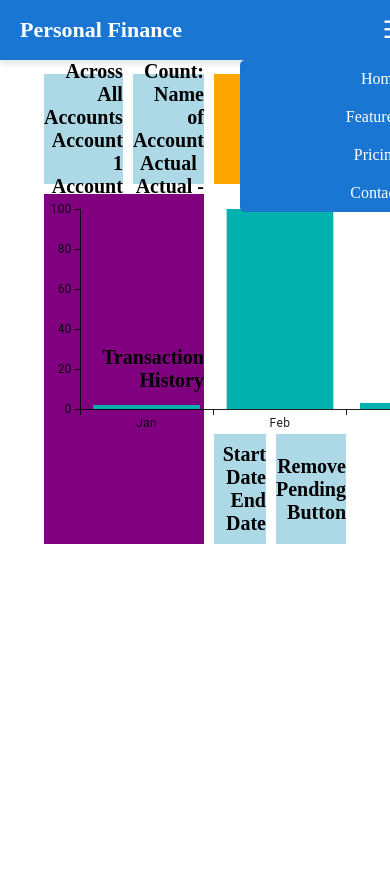
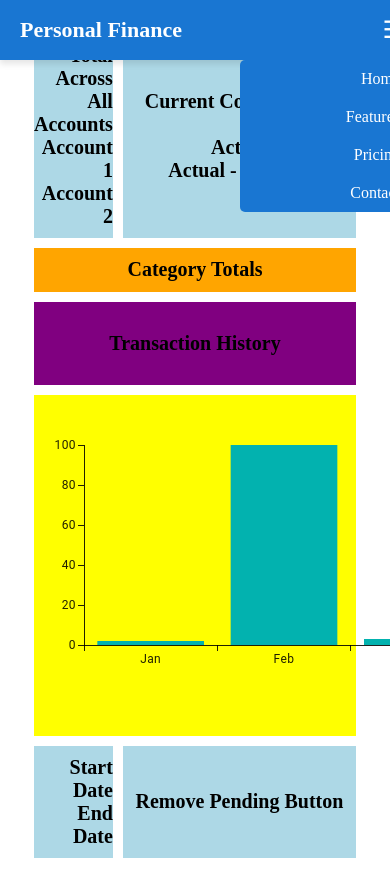
Before and after one commit to murph98ma/PersonalFinanceApp, a React (Vite) app in the folder personalfinanceapp/: page / in a window 390 px wide. Shown: the top 892 px of the page. Before the commit the page ends 844 px from the top, so only its background shows below. Built offline with nearby package versions, Linux system fonts and the light colour scheme.

Commit message:
Adjusted the CSS for the Grid and GrowthGrpah components to make it scale with different screen sizes.

```diff
--- a/personalfinanceapp/src/pages/home/Grid.css
+++ b/personalfinanceapp/src/pages/home/Grid.css
@@ -1,14 +1,19 @@
-.grid-container{
+/* Ensures the grid takes up the full screen */
+.grid-container {
     display: grid;
-    grid-template-columns: repeat(4, 2fr);
-    grid-template-rows: repeat(4, 110px);
+    grid-template-columns: repeat(4, 1fr); /* Distributes columns evenly across available space */
+    grid-template-rows: repeat(4, 1fr); /* Dynamically adjust row heights */
     gap: 10px;
-    padding: 20px;
+    padding: 10px; /* Adjust padding to create spacing around grid items */
     background-color: white;
-    margin-top: 30px;
+    margin: 0; /* Remove any margin */
+    height: 100vh; /* Ensure the grid takes up full height of the viewport */
+    width: 100%; /* Ensure the grid takes up full width of the viewport */
+    box-sizing: border-box; /* Ensures padding is included in the total width/height */
 }
 
-.grid-item{
+/* Grid items that will adjust dynamically */
+.grid-item {
     display: flex;
     flex-direction: column;
     align-items: center;
@@ -17,21 +22,39 @@
     font-size: 20px;
     font-weight: bold;
     border: 0px solid black;
+    height: 100%; /* Ensure the grid items expand to fill their respective rows */
 }
 
-.growth-graph{
+/* Growth graph item that spans 2 columns and 2 rows */
+.growth-graph {
     grid-column: span 2;
     grid-row: span 2;
-    background-color: white;
+    background-color: yellow;
 }
 
-.transaction-history{
+/* Transaction history item that spans 2 columns and 3 rows */
+.transaction-history {
     grid-column: span 2;
     grid-row: span 3;
     background-color: purple;
 }
 
-.category-totals{
+/* Category totals item that spans 2 columns */
+.category-totals {
     grid-column: span 2;
     background-color: orange;
 }
+
+/* Optional: Responsive adjustments for smaller screens */
+@media (max-width: 1024px) {
+    .grid-container {
+        grid-template-columns: repeat(2, 1fr); /* Adjust to 2 columns on smaller screens */
+        grid-template-rows: auto; /* Let rows adjust automatically */
+    }
+}
+
+@media (max-width: 768px) {
+    .grid-container {
+        grid-template-columns: 1fr; /* Stack everything in 1 column on mobile */
+    }
+}
--- /dev/null
+++ b/personalfinanceapp/src/pages/home/GrowthGraph.css
@@ -0,0 +1,12 @@
+/* Style for the container of the BarChart */
+.bar-chart-container {
+    width: 100%;  /* Makes the container take up full available width */
+    height: 100%;  /* Makes the container take up full available height */
+    position: relative; /* Ensures chart scales properly */
+}
+
+/* Optional: For better responsiveness on smaller screens */
+.bar-chart-container svg {
+    width: 100% !important;  /* Ensure SVG scales to 100% of the container */
+    height: 100% !important;  /* Ensure SVG scales to 100% of the container */
+}
--- a/personalfinanceapp/src/pages/home/GrowthGraph.jsx
+++ b/personalfinanceapp/src/pages/home/GrowthGraph.jsx
@@ -1,12 +1,13 @@
 import React from "react";
 import {BarChart} from "@mui/x-charts"
+import "./GrowthGraph.css"
 
 
 function GrowthChart(props){
 
     return (
-        <div>
-            <BarChart
+        <div className="bar-chart-container">
+            <BarChart className="bar-chart-container"
                 xAxis={[
                     {
                       id: 'barCategories',
```
